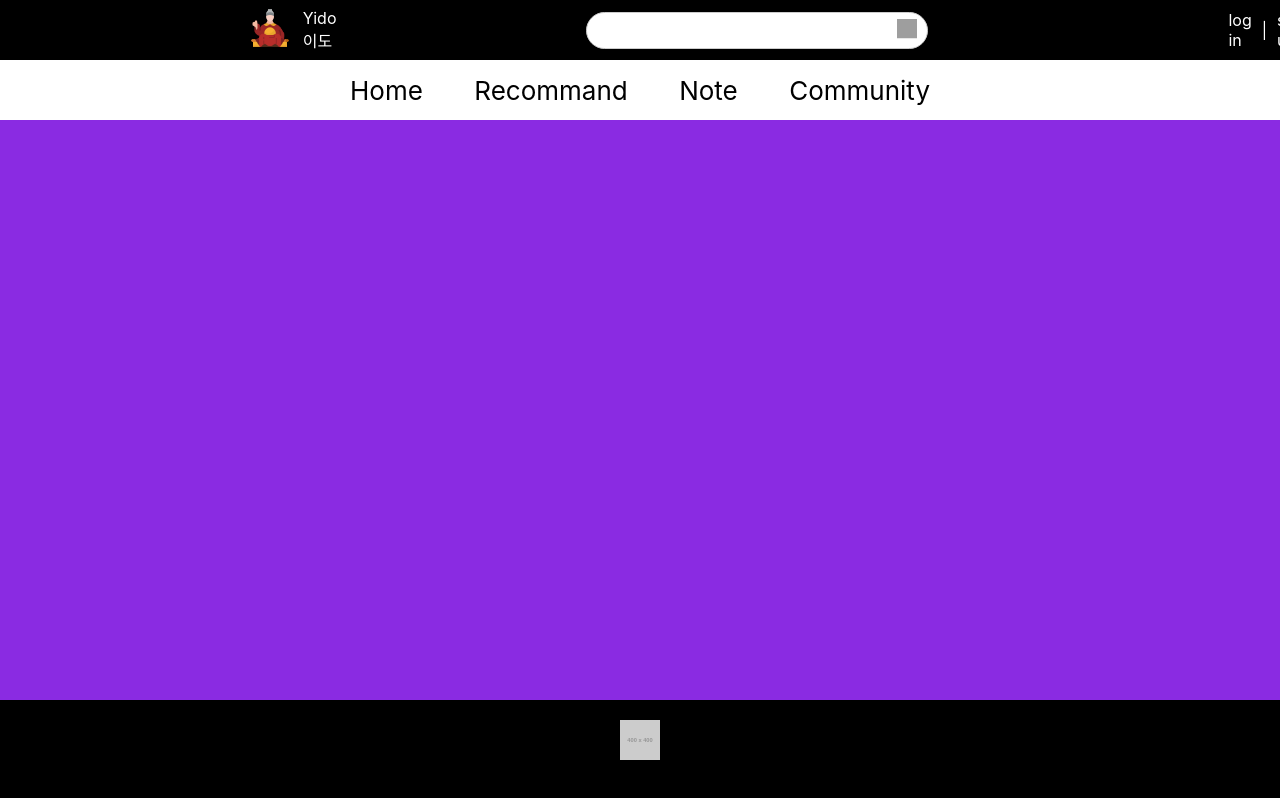
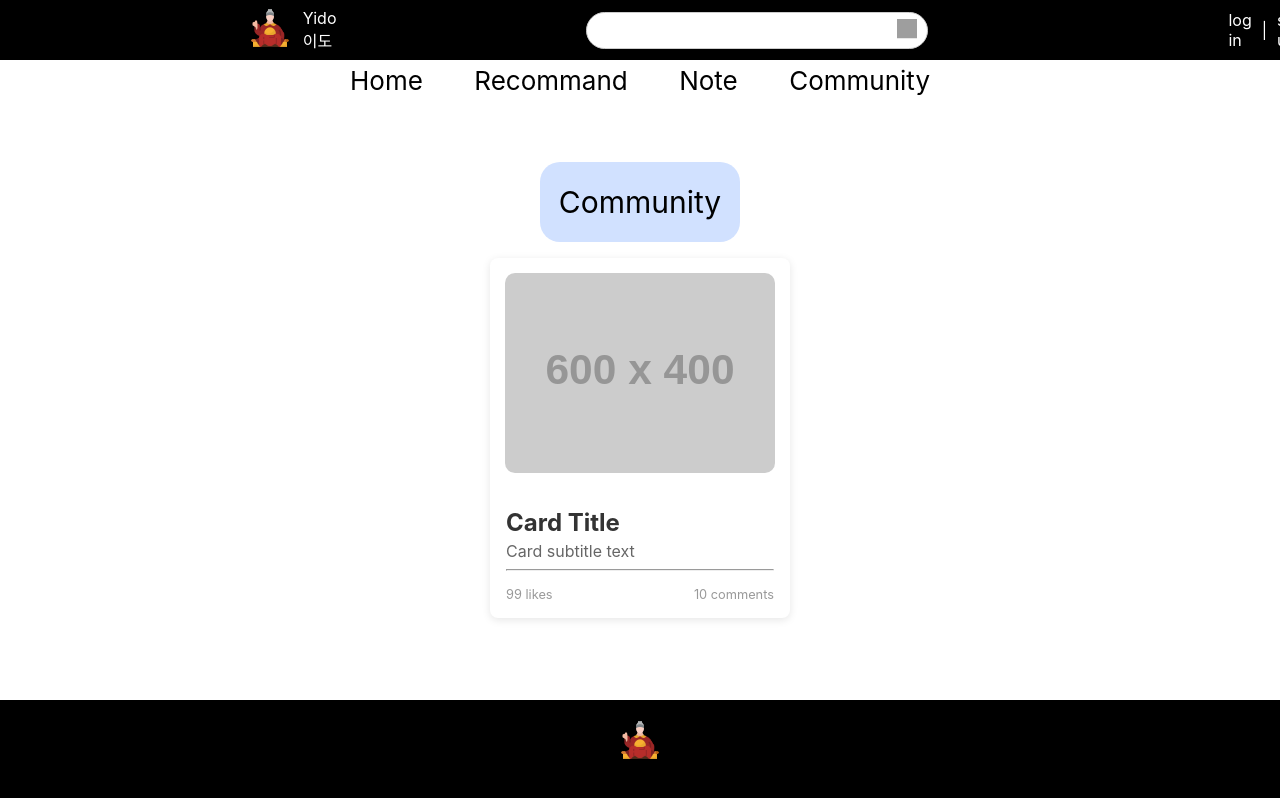
Before and after one commit to minu0897/capstone-yido, a React (Create React App) app: page /Community in a window 1280 px wide. Built offline with nearby package versions, Linux system fonts and the light colour scheme; grey boxes are pictures that could not be loaded.

Commit message:
Community 작업

```diff
--- a/src/components/common/footer/Footer.jsx
+++ b/src/components/common/footer/Footer.jsx
@@ -1,11 +1,12 @@
 import React from 'react';
 import './Footer.css'
+import icon from '../../../sample/sejong.png'
 
 const Footer = () => {
   return (
     <div className='footer'>
       <div style={{marginTop:'20px'}}>
-          <img src="https://www.dummyimage.com/400x400/bdbfff/0011ff&text=logo" width="40px" height="40px"/>
+          <img src={icon} width="40px" height="40px"/>
       </div>
     </div>
   );
--- /dev/null
+++ b/src/pages/Community/Card.css
@@ -0,0 +1,46 @@
+/* Card.css */
+.card {
+    background: #fff;
+    border-radius: 8px;
+    box-shadow: 0 2px 8px rgba(0, 0, 0, 0.1);
+    overflow: hidden;
+    margin: 16px;
+    width: 300px; /* 카드의 폭을 설정합니다 */
+  }
+
+  .card-image {
+    width: 90%;
+    height: 200px; /* 이미지 높이를 설정합니다 */
+    object-fit: cover; /* 이미지 비율을 유지하면서 채웁니다 */
+    margin: 15px;
+    border-radius: 10px;
+  }
+
+  .card-content {
+    padding: 16px;
+  }
+
+  .card-title {
+    margin: 0;
+    color: #333;
+    font-size: 1.5em; /* 타이틀 폰트 크기를 설정합니다 */
+  }
+
+  .card-subtitle {
+    color: #666;
+    font-size: 1em;
+    margin: 4px 0;
+  }
+
+  .card-stats {
+    display: flex;
+    justify-content: space-between;
+    align-items: center;
+    padding-top: 8px;
+  }
+
+  .card-likes,
+  .card-comments {
+    font-size: 0.8em;
+    color: #999;
+  }
--- /dev/null
+++ b/src/pages/Community/Card.jsx
@@ -0,0 +1,21 @@
+import React from 'react';
+import './Card.css'; // Card 컴포넌트 전용 스타일시트
+
+const Card = ({ image, title, subtitle, likes, comments }) => {
+  return (
+    <div className="card">
+      <img src="https://dummyimage.com/600x400/000/fff&text=photo"alt={title} className="card-image" />
+      <div className="card-content">
+        <h3 className="card-title">{title}</h3>
+        <p className="card-subtitle">{subtitle}</p>
+        <hr/>
+        <div className="card-stats">
+          <span className="card-likes">{likes} likes</span>
+          <span className="card-comments">{comments} comments</span>
+        </div>
+      </div>
+    </div>
+  );
+};
+
+export default Card;
--- a/src/pages/Community/Community.css
+++ b/src/pages/Community/Community.css
@@ -1,5 +1,26 @@
 .community {
-  background-color: blueviolet;
-  padding: 10px;
-  flex-grow: 1; /* 나머지 공간 차지 */
+  padding: 20px;
+  display: flex;
+  flex-direction: column; /* 자식 요소들을 세로로 배열 */
+  align-items: center; /* 모든 자식을 수직으로 중앙에 위치시키지만 */
+  height: 100vh;
 }
+
+.centerDiv {
+  display: flex;
+  justify-content: center;
+  align-items: center;
+}
+
+.heading {
+  display: flex;
+  justify-content: center;
+  align-items: center;
+  background-color: #d1e1ff;
+  margin-top: 40px;
+  width: 200px;
+  height: 80px;
+  font-style: normal;
+  font-size: 30px;
+  border-radius: 20px;
+}
--- a/src/pages/Community/Community.jsx
+++ b/src/pages/Community/Community.jsx
@@ -1,11 +1,24 @@
 import React from 'react';
 import { Link } from 'react-router-dom';
 import './Community.css'
+import Card from './Card';
 
 const Community = () => {
 
   return (
     <div className='community'>
+      <div className='centerDiv'>
+        <div className='heading'>
+          Community
+        </div>
+      </div>
+      <Card
+        image="path-to-image.jpg"
+        title="Card Title"
+        subtitle="Card subtitle text"
+        likes={99}
+        comments={10}
+      />
     </div>
   );
 };
--- a/src/pages/Recommand/Recommand.jsx
+++ b/src/pages/Recommand/Recommand.jsx
@@ -6,6 +6,7 @@ const Recommand = () => {
 
   return (
     <div className='recommand'>
+
     </div>
   );
 };
```
